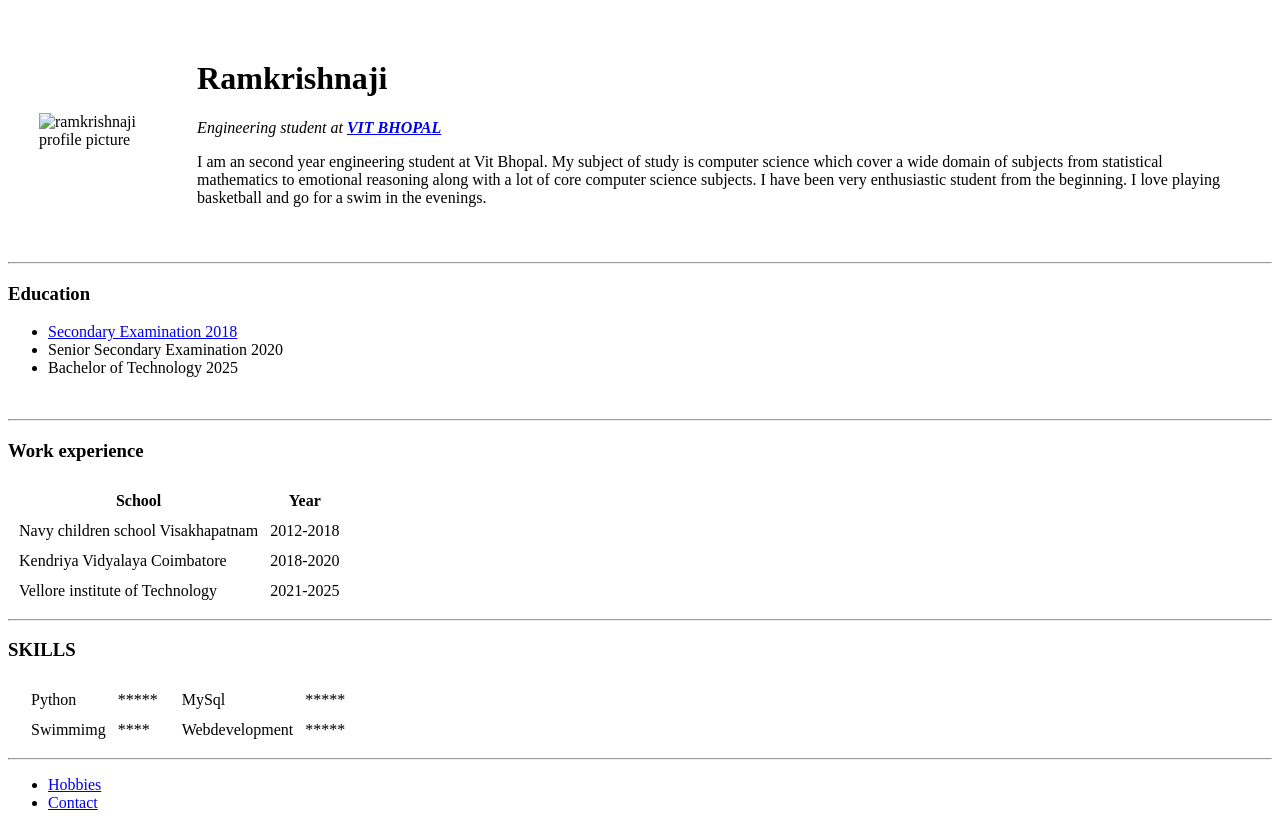
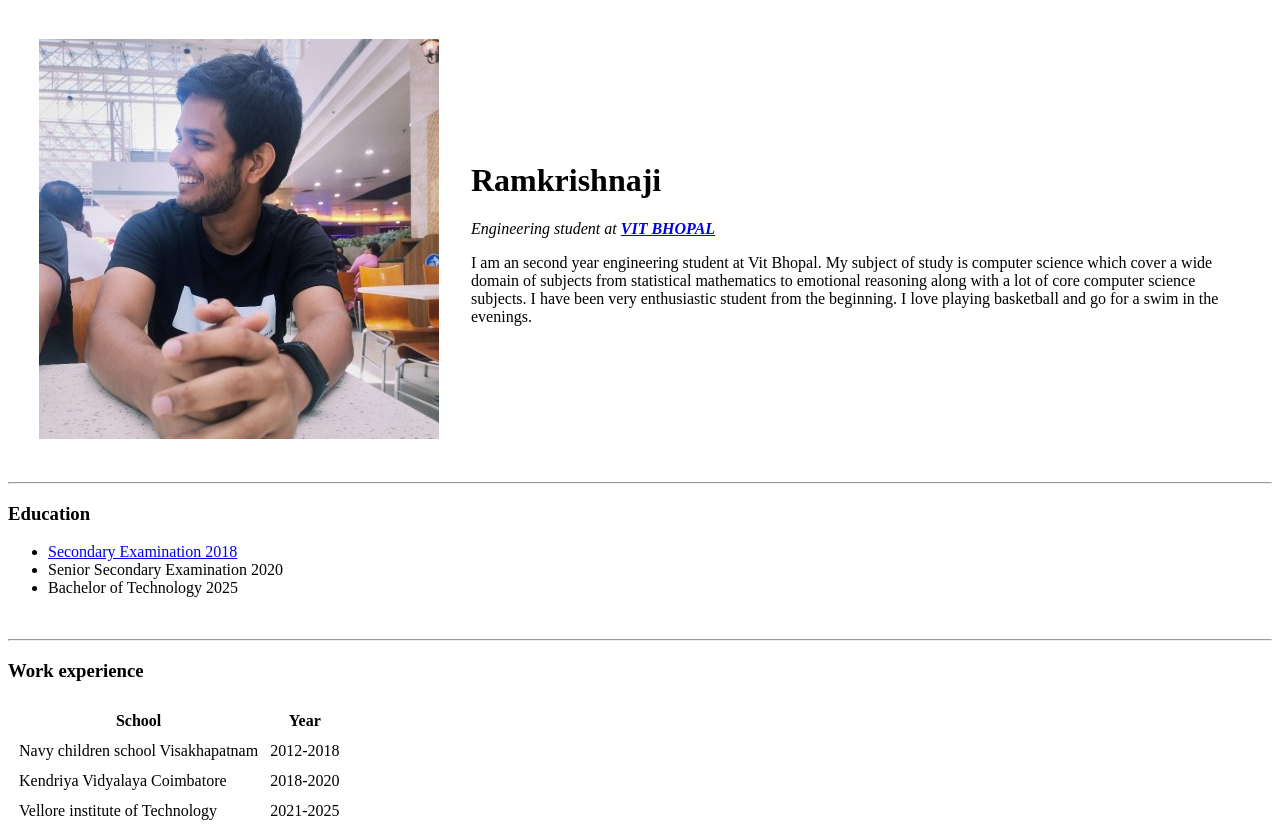
Before and after one commit to ramkrishnaji/cv, a plain HTML site: page index.html in a window 1280 px wide. Shown: the top 834 px of the page. Drawn offline with Linux system fonts and the light colour scheme.

Commit message:
Update index.html

```diff
--- a/index.html
+++ b/index.html
@@ -12,7 +12,7 @@
     <table cellspacing="30">
         <tr>
             <td>
-                <img src=myphoto.png alt="ramkrishnaji profile picture">
+                <img src=myphoto.jfif alt="ramkrishnaji profile picture">
 
             </td>
             <td>
```
